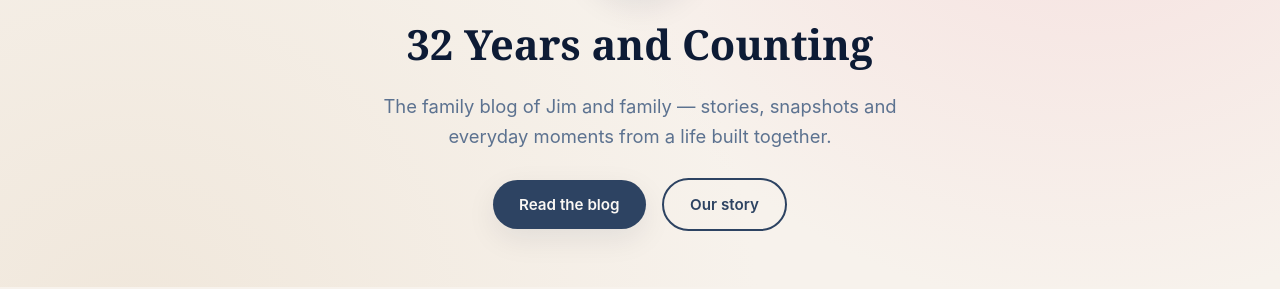
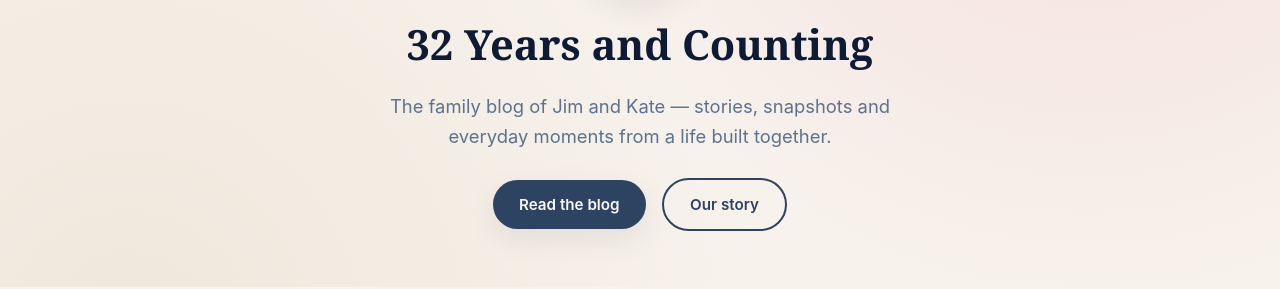
Before and after one commit to jimrbrodie/32yearsandcounting, a Jekyll site: the page built from index.html, in a window 1280 px wide and 900 px high. Shown: the part 264-553 px from the top of the window. Built offline with Jekyll 4.4.1, drawn with Linux system fonts in a browser that asks for light colours; some of the changed text lies outside the part shown.

Commit message:
Personalise site with Jim & Kate

```diff
--- a/_config.yml
+++ b/_config.yml
@@ -1,13 +1,13 @@
 title: "32 Years and Counting"
 tagline: "A love story still being written"
 description: >-
-  The family blog of Jim and family — stories, snapshots and
+  The family blog of Jim and Kate — stories, snapshots and
   everyday moments from a life built together.
 url: "https://www.32yearsandcounting.co.uk"
 baseurl: ""
 
 # --- Personalise these ---
-author_names: "Jim & [Wife's name]"
+author_names: "Jim & Kate"
 site_email: "hello@32yearsandcounting.co.uk"
 
 markdown: kramdown
```
